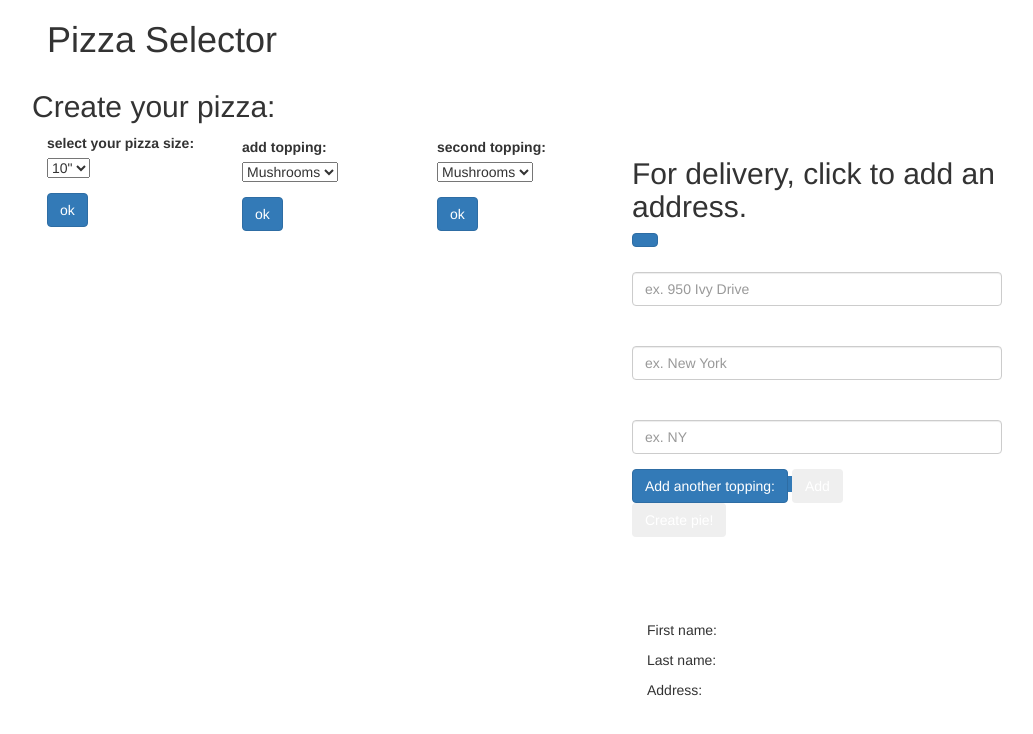
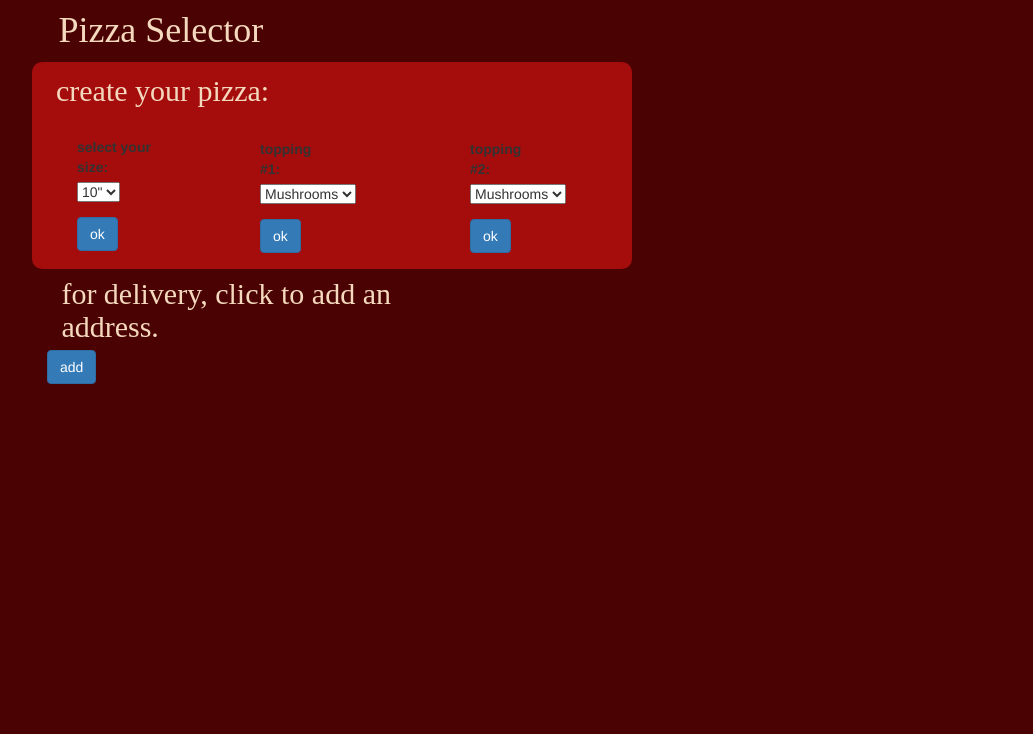
Before and after one commit to FisherKyle/pizza-maker-javascript, a plain HTML site: page index.html in a window 1280 px wide. Shown: the whole page, without its empty margins (23-1056 px from the left). Drawn offline with nearby package versions, Linux system fonts and the light colour scheme.

Commit message:
style the main page including the spacing between input fields.

```diff
--- a/css/styles.css
+++ b/css/styles.css
@@ -0,0 +1,53 @@
+#selectBox {
+  background-color: #a50d0d;
+  float: left;
+  min-width: 600px;
+  border-radius: 10px;
+}
+
+#pizzaSizeInput {
+  margin-top: 1%;
+  margin-left: 10%;
+  margin-bottom: 8%;
+
+}
+
+#toppingInputOne {
+  margin-top: 1%;
+  margin-left: 40%;
+  margin-bottom: 8%;
+
+}
+
+#toppingInputTwo {
+  margin-top: 1%;
+  margin-left: 90%;
+  margin-bottom: 8%;
+}
+
+
+#pizzaInfo {
+  margin: 5%;
+  margin-bottom: 5%;
+}
+
+body {
+  background-color:#4b0202;
+}
+
+h1 {
+  color: #f4d9be;
+  font-family: "Arial Rounded MT Bold";
+  margin: 1%;
+}
+
+h2 {
+  color: #f4d9be;
+  font-family: "Arial Rounded MT Bold";
+  margin: 2%;
+  margin-left: 4%;
+}
+
+.btn {
+  margin-bottom: 10%;
+}
--- a/index.html
+++ b/index.html
@@ -13,14 +13,14 @@
   <body>
     <div class="container">
       <h1>Pizza Selector</h1>
-      <div class="row">
-        <h2>Create your pizza:</h2>
+      <div class="row" id="selectBox">
+        <h2>create your pizza:</h2>
+        <!-- pizza selectors -->
         <form id="pizzaInfo">
 
-<!-- pizza selectors -->
-        <div class="col-md-2">
+        <div class="col-md-3">
           <form id="pizzaSizeInput">
-            <label for="size">select your pizza size:</label><br>
+            <label for="size">select your size:</label><br>
             <div class = "form-group">
               <select type="submit">
                 <option>10"</option>
@@ -32,10 +32,10 @@
           </form>
         </div>
 
-        <div class="col-sm-2">
+        <div class="col-sm-3">
           <form id="toppingInputOne">
             <div class="form-group">
-              <label for="toppingOne">add topping:</label><br>
+              <label for="toppingOne">topping #1:</label><br>
                 <select type="submit">
                   <option>Mushrooms</option>
                   <option>Olives</option>
@@ -49,9 +49,9 @@
           </form>
         </div>
 
-        <div class="col-sm-2">
+        <div class="col-sm-3">
           <form id="toppingInputTwo">
-              <label for="toppingTwo">second topping:</label><br>
+              <label for="toppingTwo">topping #2:</label><br>
               <div class = "form-group">
                 <select type="submit">
                   <option>Mushrooms</option>
@@ -65,16 +65,22 @@
               <span class='btn btn-primary' type="submit">ok</span>
           </form>
         </div>
+        </form>
+      </div>
+    </div>
 <!-- end of pizza selectors -->
+<div class="container">
   <div class="row">
     <div class="col-sm-4">
-      <h2>For delivery, click to add an address.</h2>
-    <span class="btn btn-primary" id="addDelivery"></span>
+      <h2>for delivery, click to add an address.</h2>
+    <span class="btn btn-primary" id="addDelivery">add</span>
 
           <div id="deliveryInput">
             <span class = "btn-primary" id="addTopping">
+            </div>
+          </div>
 
-          <div class="form-group">
+          <!-- <div class="form-group">
           <div class="new-address primary-addresses">
             <div class="form-group">
               <label for="new-street">Street</label>
@@ -116,7 +122,7 @@
             </ul>
           </div>
         </div>
-
+ -->
 
       </div>
     </div>
```
